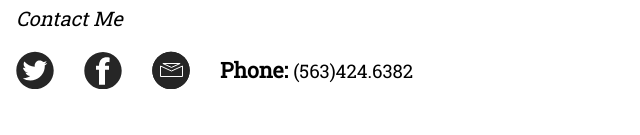
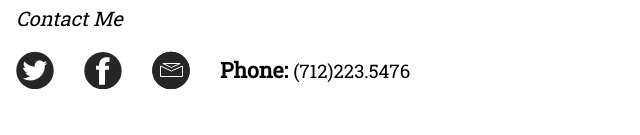
Before and after one commit to aaronmallett/aaronmallett.github.io, a plain HTML site: page index.html in a window 1280 px wide. Shown: the part 2669-2804 px from the top of the page, 112-752 px from the left. Drawn offline with Linux system fonts and the light colour scheme; a web font is replaced by a local one.

Commit message:
new number

```diff
--- a/index.html
+++ b/index.html
@@ -99,7 +99,7 @@
 			</div>
 
 			<div class="social" id="phone">
-				<p><span>Phone: </span>(563)424.6382</p>
+				<p><span>Phone: </span>(712)223.5476</p>
 			</div>
 
 			<div class="social" id="up">
```
